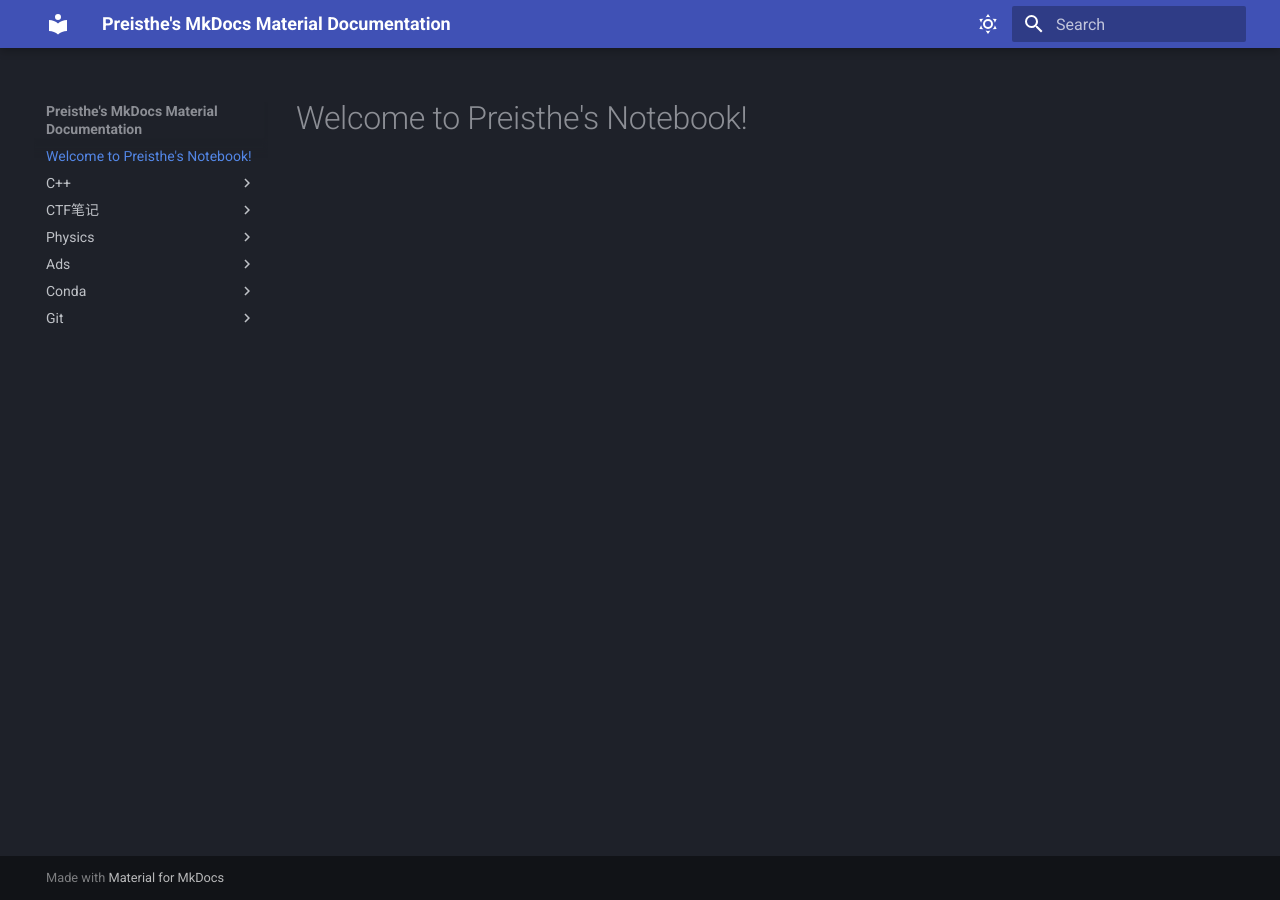
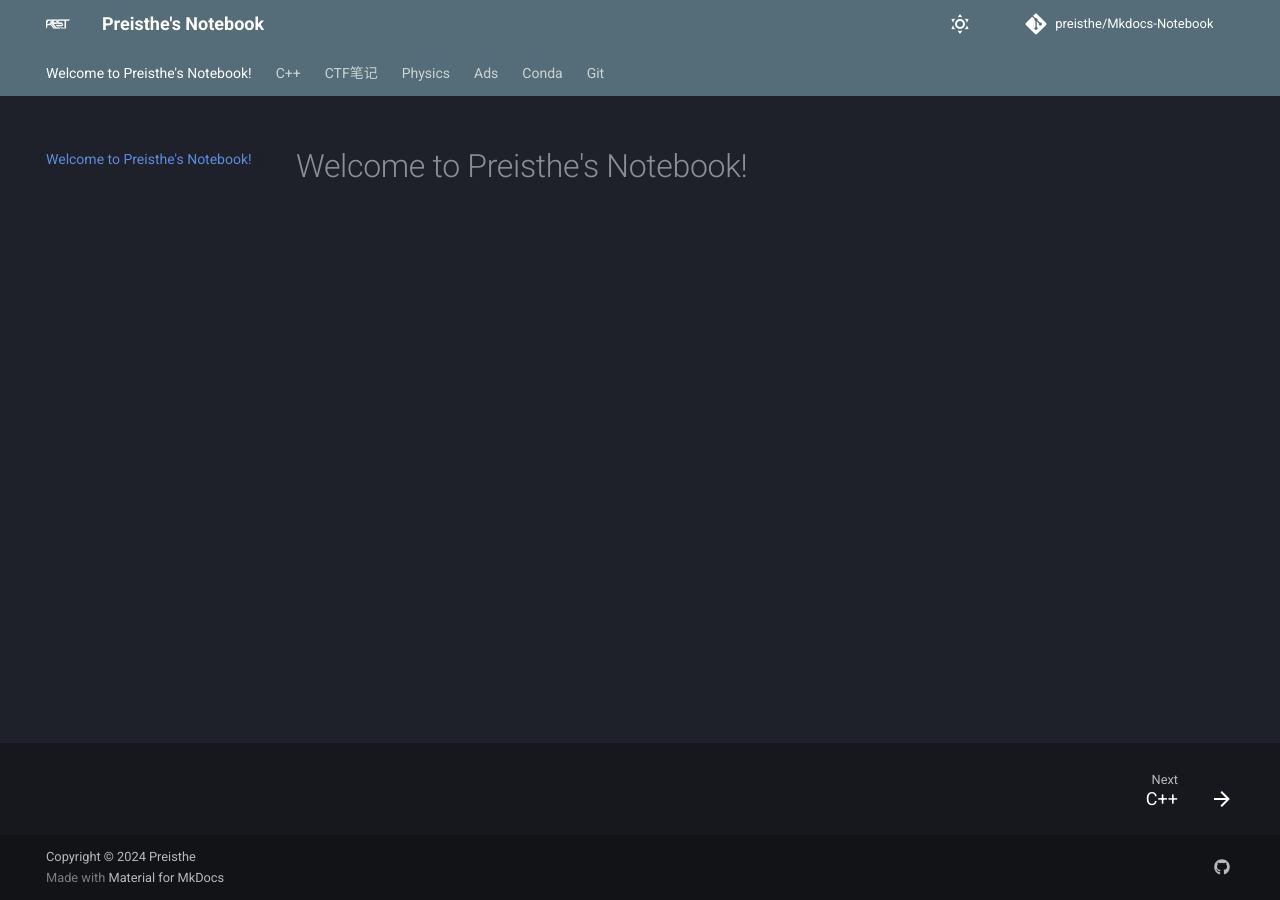
Before and after one commit to Preisthe/Mkdocs-Notebook, an MkDocs documentation site: the page built from docs/index.md, in a window 1280 px wide. Built offline with MkDocs 1.6.1 and Material for MkDocs 9.7.7, drawn with Linux system fonts in a browser that asks for light colours; comment, search, counter and statistics services are not loaded.

Commit message:
some decorations

```diff
--- a/mkdocs.yml
+++ b/mkdocs.yml
@@ -1,21 +1,35 @@
-site_name: Preisthe's MkDocs Material Documentation
-site_url: https://sitename.example
+site_name: Preisthe's Notebook
+site_url: https://preisthe.github.io/Mkdocs-Notebook/
+repo_name: preisthe/Mkdocs-Notebook
+repo_url: https://github.com/preisthe/Mkdocs-Notebook
+copyright: Copyright &copy; 2024 Preisthe
+
 theme:
   name: material
+  logo: assets/logo.png
+  favicon: assets/favicon_1Js_icon.ico
   palette:
     # Dark Mode
-    - scheme: slate
+    - media: "(prefers-color-scheme: light)"
+      scheme: slate
       toggle:
         icon: material/weather-sunny
         name: Dark
+      primary: blue grey
+      accent: cyan
 
     # Light Mode
-    - scheme: default
+    - media: "(prefers-color-scheme: dark)"
+      scheme: default
       toggle:
         icon: material/weather-night
         name: Light
-      primary: blue
-      accent: deep orange
+      primary: teal
+      accent: green
+
+  features:
+    - navigation.footer
+    - navigation.tabs
 
 markdown_extensions:
   # code blocks
@@ -37,6 +51,22 @@ markdown_extensions:
   # format
   - pymdownx.tilde
 
+  # icon
+  - attr_list
+  - pymdownx.emoji:
+      emoji_index: !!python/name:material.extensions.emoji.twemoji
+      emoji_generator: !!python/name:material.extensions.emoji.to_svg
+
 extra_javascript:
   - javascripts/mathjax.js
   - https://unpkg.com/mathjax@3/es5/tex-mml-chtml.js
+
+extra:
+  social:
+    - icon: fontawesome/brands/github
+      link: https://github.com/preisthe
+      name: My Github Page
+
+plugins:
+  - git-revision-date-localized:
+      enable_creation_date: true
```
Also changed, not shown: docs/assets/favicon_1Js_icon.ico (added), docs/assets/logo.png (added).
